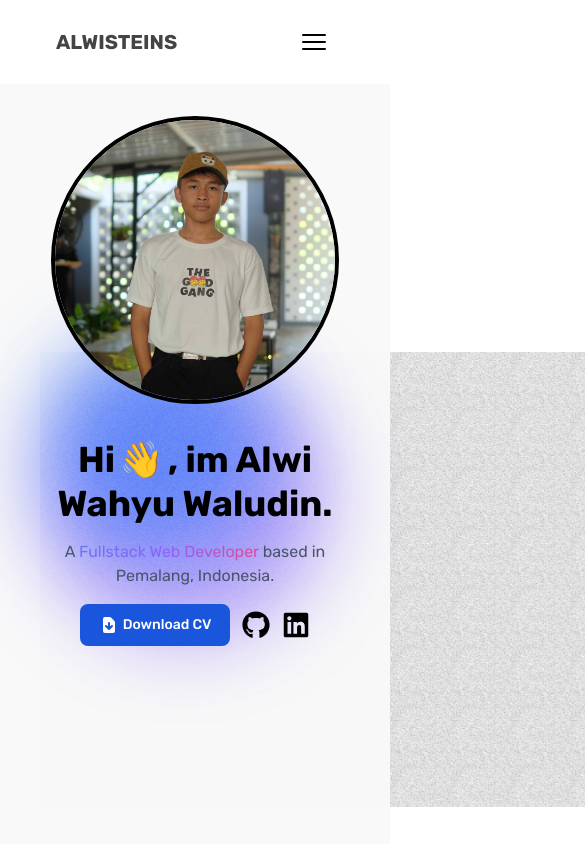
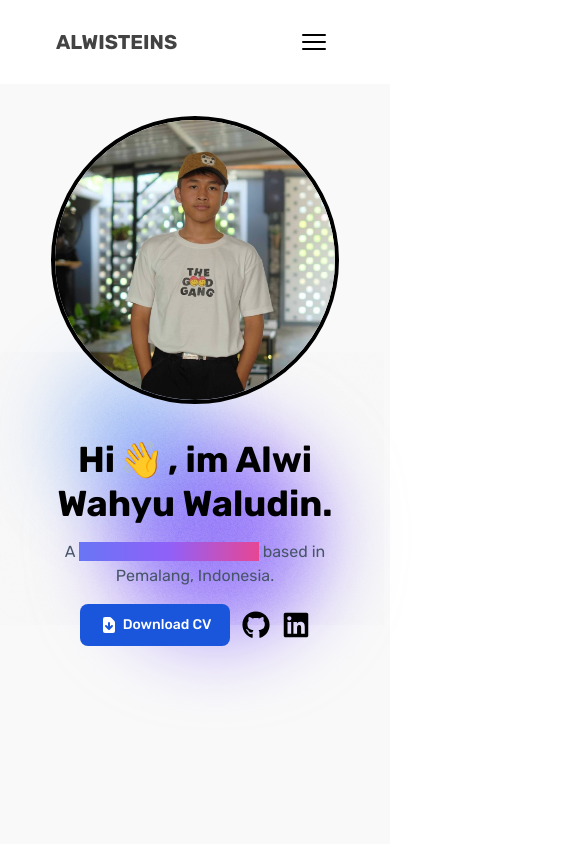
Before and after one commit to Alwisteins/web-portofolio, a Next.js app: page / in a window 390 px wide. Shown: the top 846 px of the page, 585 px wide, since content can reach past the window. Built offline with nearby package versions, Linux system fonts and the light colour scheme.

Commit message:
fix animate mobile view

```diff
--- a/src/section/home/Home.tsx
+++ b/src/section/home/Home.tsx
@@ -20,12 +20,12 @@ export default function Home() {
         />
       </div>
 
-      <div className="absolute sm:top-40 sm:left-0 left-10 top-80">
-        <div className="absolute z-20 w-[40rem] h-[40rem] sm:-top-16 opacity-60 mix-blend-overlay">
+      <div className="absolute sm:top-40 left-0 top-80">
+        <div className="absolute left-0 sm:-top-16 z-20 w-96 h-96 sm:w-[40rem] sm:h-[40rem] opacity-80 mix-blend-overlay">
           <Image src={Texture} alt="Gradient Texture" className="w-full" />
         </div>
-        <div className="absolute sm:left-14 w-52 h-52 z-10 bg-blue-500 opacity-60 rounded-full filter blur-2xl animate-blob"></div>
-        <div className="absolute sm:top-4 sm:left-32 w-72 h-72 bg-purple-400 opacity-75 rounded-full filter blur-2xl animate-blob animation-delay-6"></div>
+        <div className="absolute top-8 left-14 w-32 h-32 sm:w-52 sm:h-52 z-10 bg-blue-500 opacity-40 rounded-full filter blur-2xl animate-blob"></div>
+        <div className="absolute top-20 left-28 sm:left-32 w-52 h-52 sm:w-72 sm:h-72 bg-purple-400 opacity-100 rounded-full filter blur-2xl animate-blob animation-delay-6"></div>
       </div>
 
       <div className="flex flex-col items-center sm:items-start text-center sm:text-start sm:w-[35rem] my-5 mx-10 sm:m-0 space-y-4 z-30">
@@ -36,7 +36,7 @@ export default function Home() {
 
         <p className="text-base sm:text-lg text-slate-600">
           A{" "}
-          <span className="bg-gradient-to-r from-indigo-500 via-purple-500 to-pink-500 text-transparent bg-clip-text">
+          <span className="bg-gradient-to-r from-indigo-500 via-purple-500 to-pink-500 text-transparent ng-clip-text">
             Fullstack Web Developer
           </span>{" "}
           based in Pemalang, Indonesia.
```
